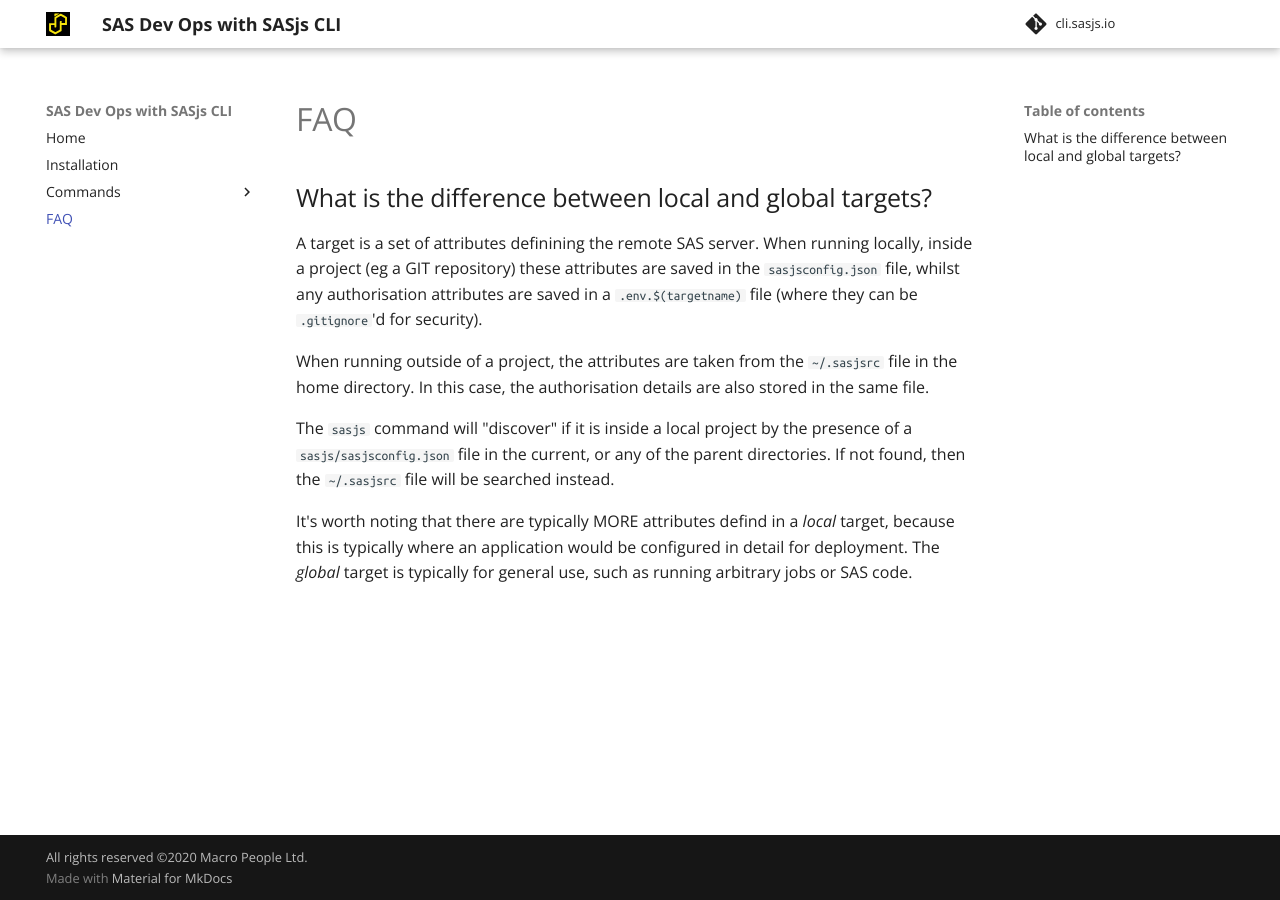
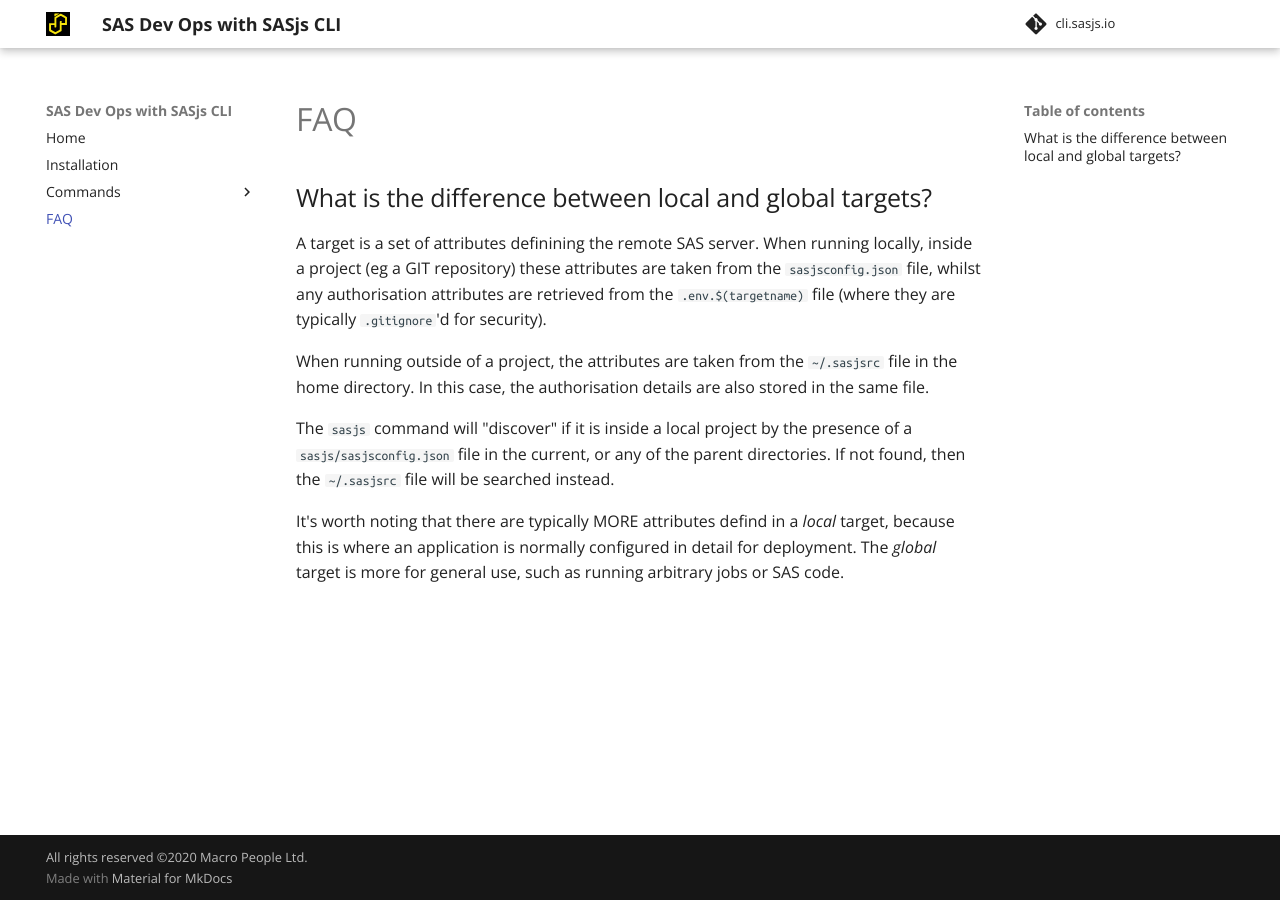
Before and after one commit to sasjs/cli.sasjs.io, an MkDocs documentation site: the page built from docs/faq.md, in a window 1280 px wide. Built offline with MkDocs 1.6.1 and Material for MkDocs 9.7.7, drawn with Linux system fonts in a browser that asks for light colours.

Commit message:
chore: removing word repetition

```diff
--- a/docs/faq.md
+++ b/docs/faq.md
@@ -9,10 +9,10 @@
 
 ## What is the difference between local and global targets?
 
-A target is a set of attributes definining the remote SAS server.  When running locally, inside a project (eg a GIT repository) these attributes are saved in the `sasjsconfig.json` file, whilst any authorisation attributes are saved in a `.env.$(targetname)` file (where they can be `.gitignore`'d for security).
+A target is a set of attributes definining the remote SAS server.  When running locally, inside a project (eg a GIT repository) these attributes are taken from the `sasjsconfig.json` file, whilst any authorisation attributes are retrieved from the `.env.$(targetname)` file (where they are typically `.gitignore`'d for security).
 
 When running outside of a project, the attributes are taken from the `~/.sasjsrc` file in the home directory.  In this case, the authorisation details are also stored in the same file.
 
 The `sasjs` command will "discover" if it is inside a local project by the presence of a `sasjs/sasjsconfig.json` file in the current, or any of the parent directories.  If not found, then the `~/.sasjsrc` file will be searched instead.
 
-It's worth noting that there are typically MORE attributes defind in a _local_ target, because this is typically where an application would be configured in detail for deployment.  The _global_ target is typically for general use, such as running arbitrary jobs or SAS code.
+It's worth noting that there are typically MORE attributes defind in a _local_ target, because this is where an application is normally configured in detail for deployment.  The _global_ target is more for general use, such as running arbitrary jobs or SAS code.
```
